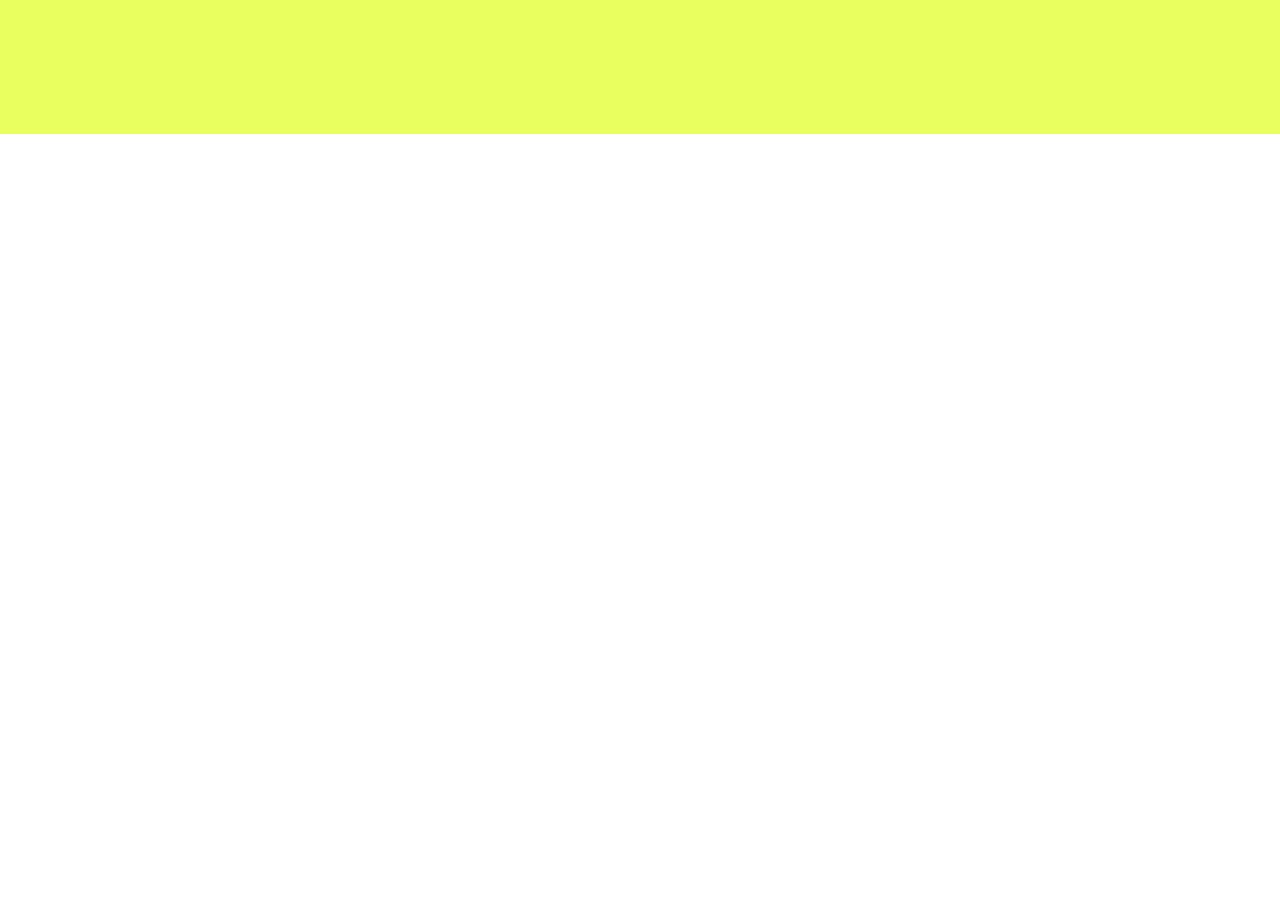
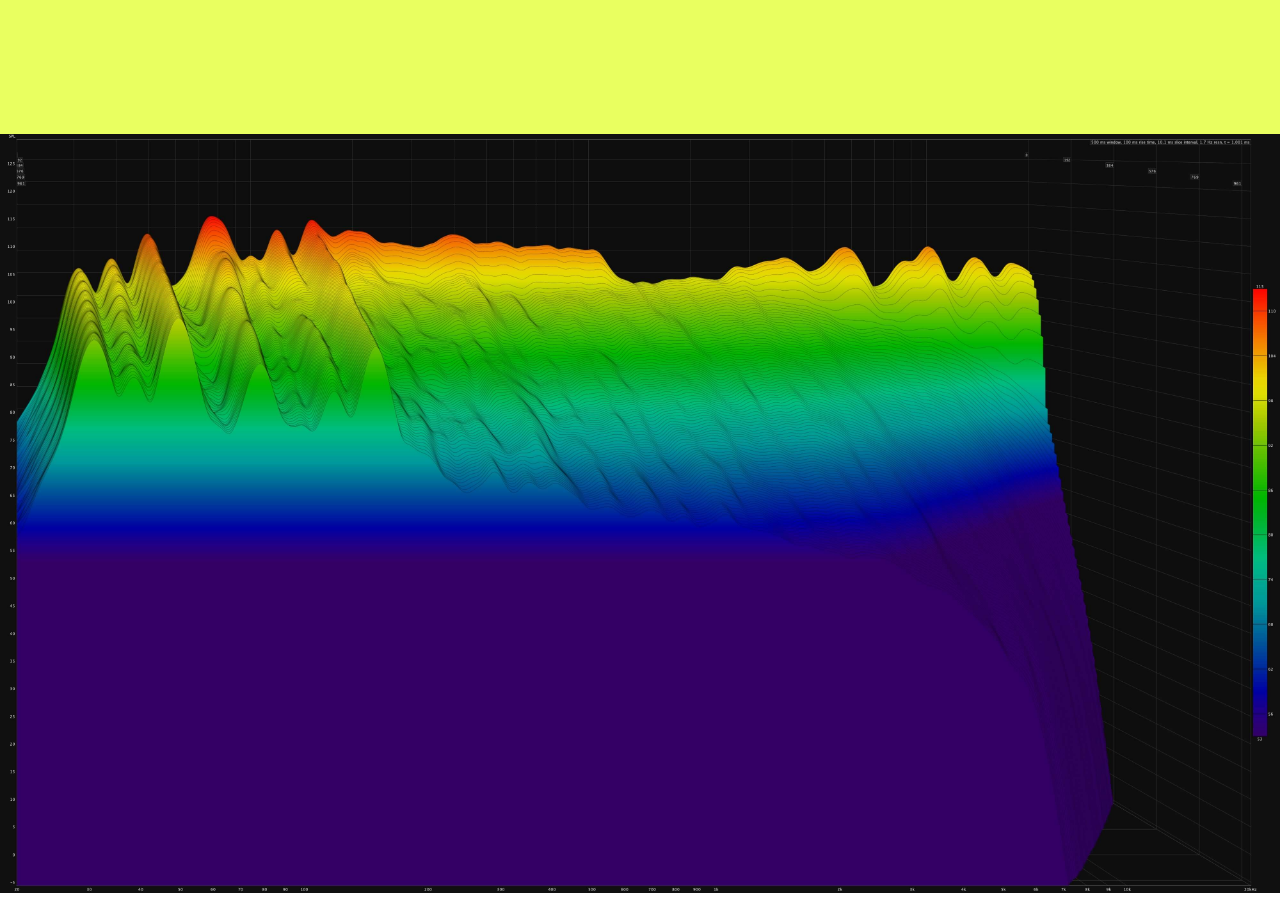
Before and after one commit to MaxLongBao/monastero, a React (Create React App) app: page / in a window 1280 px wide. Shown: the part 6380-7277 px from the top of the page. Before the commit the page ends 6514 px from the top, so only its background shows below. Built offline with nearby package versions, Linux system fonts and the light colour scheme.

Commit message:
frame nine done

```diff
--- a/src/App.js
+++ b/src/App.js
@@ -7,6 +7,7 @@ import FrameFive from './components/FrameFive';
 import FrameSix from './components/FrameSix';
 import FrameSeven from './components/FrameSeven';
 import FrameEight from './components/FrameEight';
+import FrameNine from './components/FrameNine';
 
 import './App.css';
 
@@ -22,6 +23,7 @@ function App() {
       <FrameSix />
       <FrameSeven />
       <FrameEight />
+      <FrameNine />
     </div>
   );
 }
--- /dev/null
+++ b/src/components/FrameNine/index.jsx
@@ -0,0 +1,14 @@
+import React from 'react';
+import graph from '../../assets/graph.jpg';
+
+import './styles.css';
+
+function FrameNine() {
+  return (
+    <div className="frame-nine">
+      <img src={graph} alt="graph" />
+    </div>
+  );
+}
+
+export default FrameNine;
--- /dev/null
+++ b/src/components/FrameNine/styles.css
@@ -0,0 +1,4 @@
+.frame-nine img {
+  height: 100%;
+  width: 100%;
+}
```
